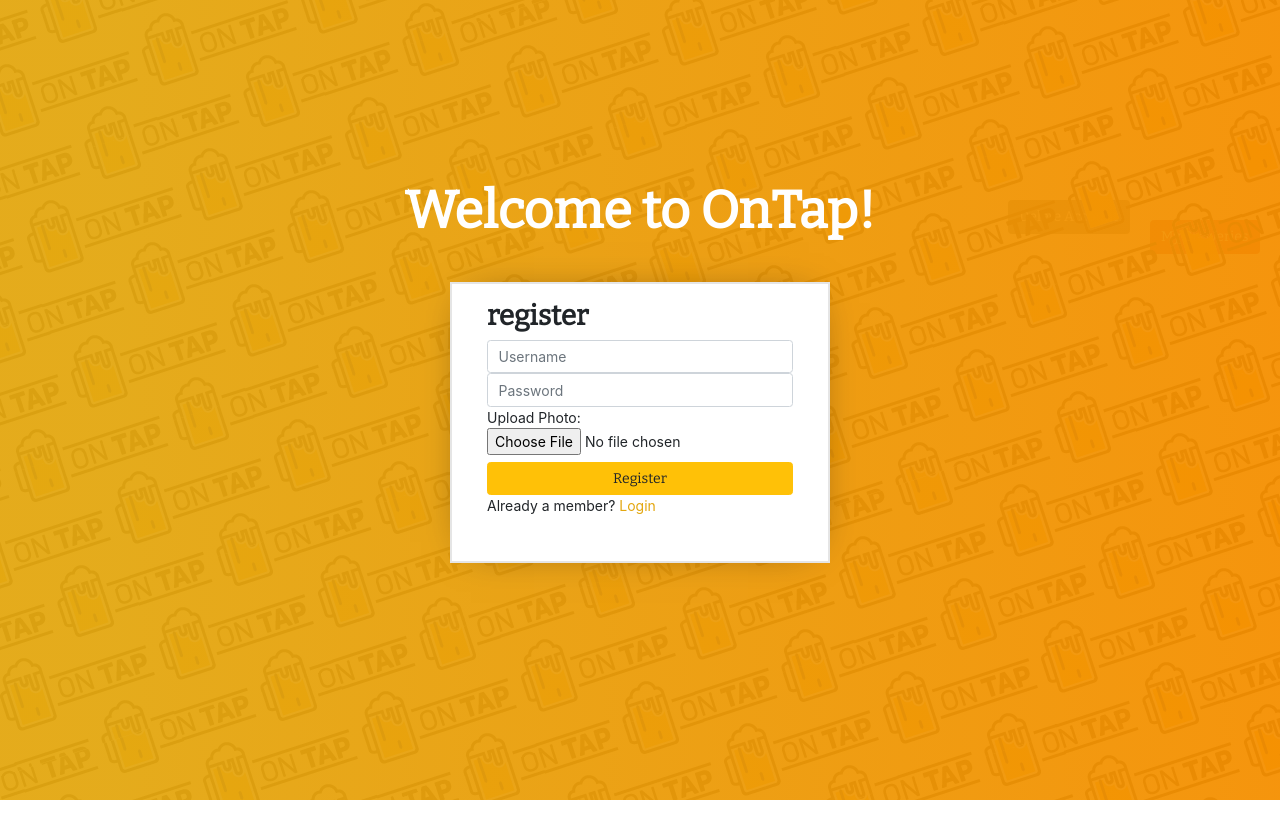
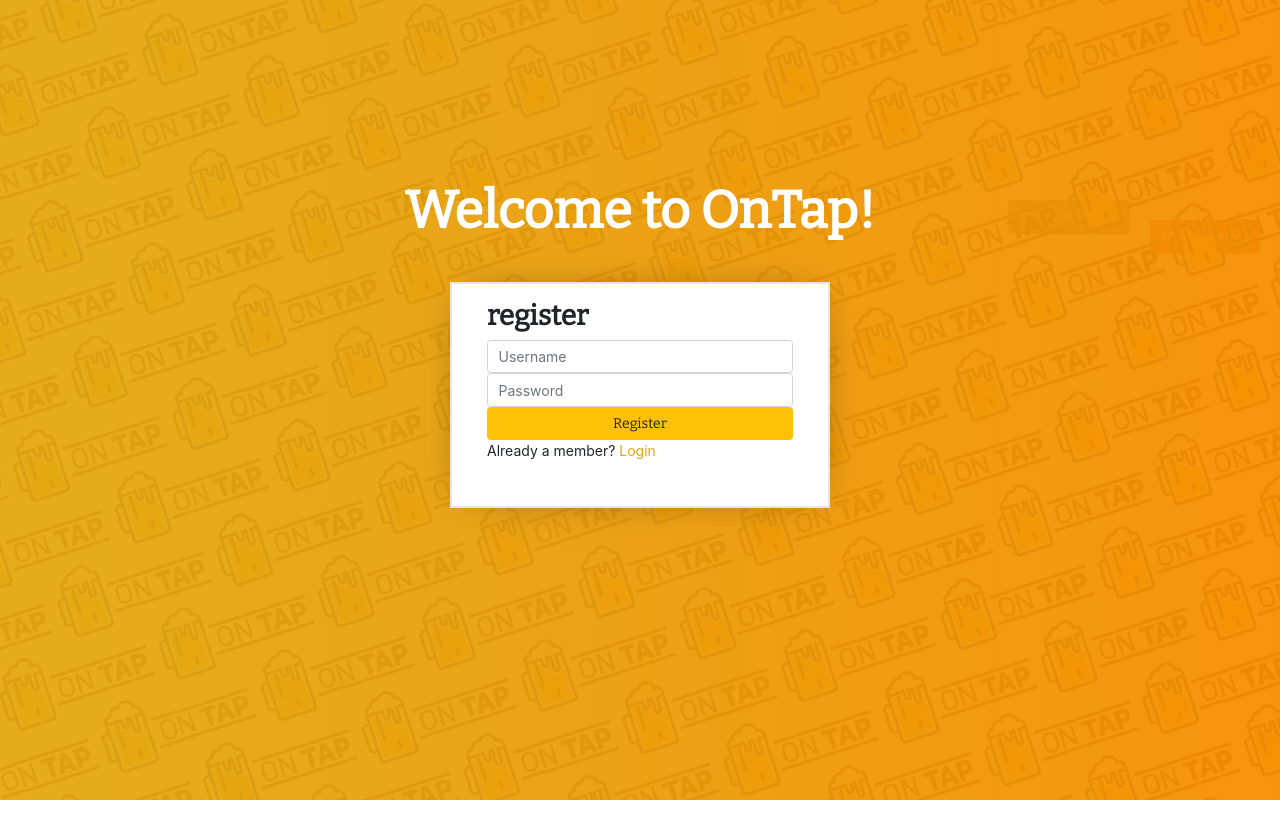
Before and after one commit to johnzerbe/grape_pour_react, a React (Create React App) app: page /register in a window 1280 px wide. Shown: the top 838 px of the page. Built offline with nearby package versions, Linux system fonts and the light colour scheme; what google-maps-react would draw is missing.

Commit message:
took out images, refactored google maps to show numbered markers

```diff
--- a/src/App.css
+++ b/src/App.css
@@ -59,6 +59,10 @@
 .button-class {
   background-color: #E3A710;
   color: white;
+}
+
+.cardNumbers {
+  color: black !important
 }
 
 .card {
--- a/src/App.js
+++ b/src/App.js
@@ -23,7 +23,6 @@ class App extends Component {
     this.state = {
       username: '',
       password: '',
-      image: '',
       id: '',
       loading: true,
       comments: ''
--- a/src/BeerList/index.js
+++ b/src/BeerList/index.js
@@ -20,6 +20,7 @@ const BeerList = (props) => {
         return (
             <Card>
             <CardBody>
+                <CardTitle className="float-right main-text cardNumbers">{i += 1}</CardTitle>
                 <CardTitle className="text-md-left main-text"><a className="main-text" target="blank" href={beer.website_url}>{beer.name}</a></CardTitle>
                 <CardSubtitle className="text-md-left sub-text"><i class="marker icon"></i>
                 { !beer.street ? "Not Listed" : beer.street}</CardSubtitle>
--- a/src/MapContainer/index.js
+++ b/src/MapContainer/index.js
@@ -13,7 +13,8 @@ const mapStyles = {
 //   bounds.extend(loc)
 
 
-
+const labels = ['1','2','3','4','5','6','7','8','9','10','11','12','13','14','15','16','17','18','19','20','21','22','23','24','25','26','27','28','29','30'];
+let labelIndex = 0;
 
 class MapContainer extends Component {
     constructor(props) {
@@ -60,6 +61,8 @@ class MapContainer extends Component {
     }
 
 
+
+
     getMarkers = () =>
     {
        if (this.state.beerCoordinates.length > 0)
@@ -68,7 +71,7 @@ class MapContainer extends Component {
             {
                 console.log("here's one: " + beer);
                 return(
-                    <Marker label={this.state.beerCoordinates[index].name} position={beer} />
+                    <Marker label={labels[labelIndex++ % labels.length]} position={beer} />
                 );
             });
         }
--- a/src/Register/index.js
+++ b/src/Register/index.js
@@ -11,25 +11,15 @@ class Register extends Component {
         this.state = {
             username: '',
             password: '',
-            image: {}
         }
     }
 
-    handleChange = (e) => {
-        if(e.target.name !== 'image') {
-            this.setState({[e.target.name]: e.target.value});
-        } else {
-            // file upload
-            console.log(e.target.files[0])
-            this.setState({image: e.target.files[0]});
-        }
-    }
+
 
     handleSubmit = async (e) => {
         e.preventDefault();
 
         const data = new FormData();
-        data.append('file', this.state.image);
         data.append('username', this.state.username);
         data.append('password', this.state.password);
 
@@ -59,10 +49,6 @@ class Register extends Component {
               <h2 class="form-signin-heading">register</h2>
               <input type="text" class="form-control" name="username" placeholder="Username" required="True" onChange={this.handleChange} />
               <input type="text" class="form-control" name="password" placeholder="Password" onChange={this.handleChange} />
-              <label>
-                   Upload Photo:
-                <input type="file" name="image" onChange={this.handleChange} />
-            </label>
                 <Button color="warning" className="btn login-button btn-primary btn-block" type="submit">Register</Button>
                 <message className="messageclass">
                     Already a member? <Link className="reg" to='/'>Login</Link>
```
Also changed, not shown: 1 other file (tests, documents, lock files or other folders).
